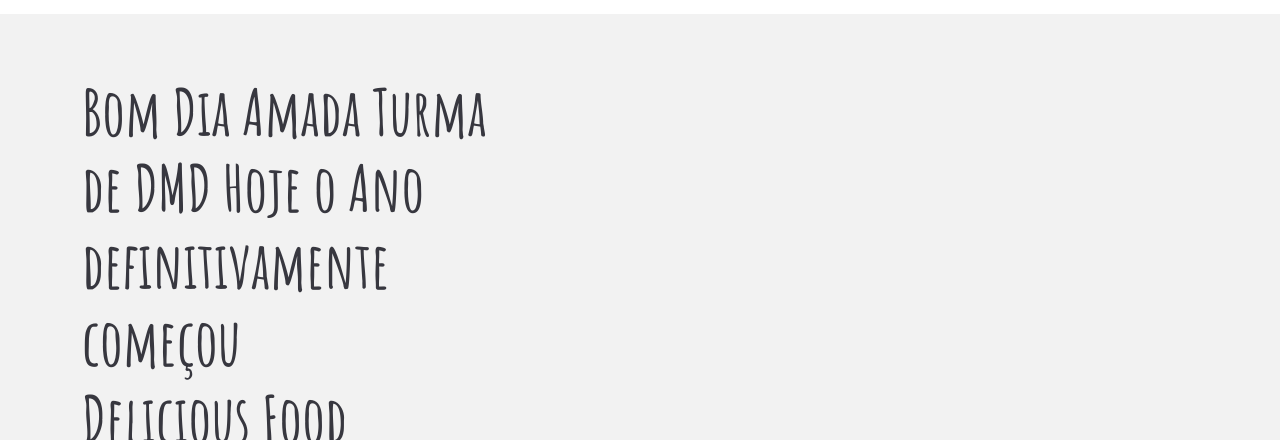
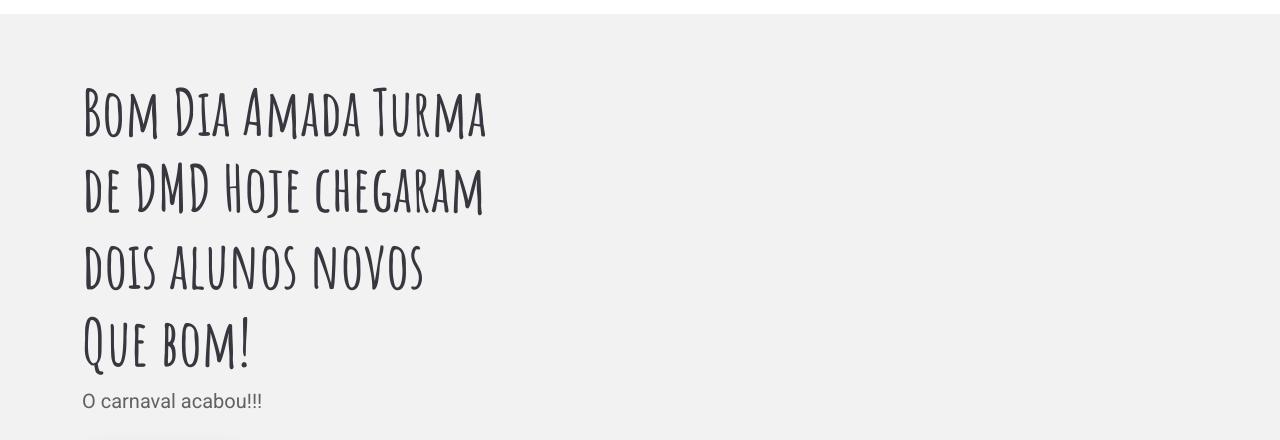
Before and after one commit to silviofbarbieri/dmd110325, a plain HTML site: page index.html in a window 1280 px wide. Shown: the part 79-519 px from the top of the page. Drawn offline with Linux system fonts and the light colour scheme.

Commit message:
Update index.html

```diff
--- a/index.html
+++ b/index.html
@@ -91,7 +91,7 @@
       <div class="container">
         <div class="row gy-4 justify-content-center justify-content-lg-between">
           <div class="col-lg-5 order-2 order-lg-1 d-flex flex-column justify-content-center">
-            <h1 data-aos="fade-up">Bom Dia Amada Turma de DMD Hoje o Ano definitivamente começou<br>Delicious Food</h1>
+            <h1 data-aos="fade-up">Bom Dia Amada Turma de DMD Hoje chegaram dois alunos novos<br>Que bom!</h1>
             <p data-aos="fade-up" data-aos-delay="100">O carnaval acabou!!! </p>
             <div class="d-flex" data-aos="fade-up" data-aos-delay="200">
               <a href="#book-a-table" class="btn-get-started">Booka a Table</a>
```
